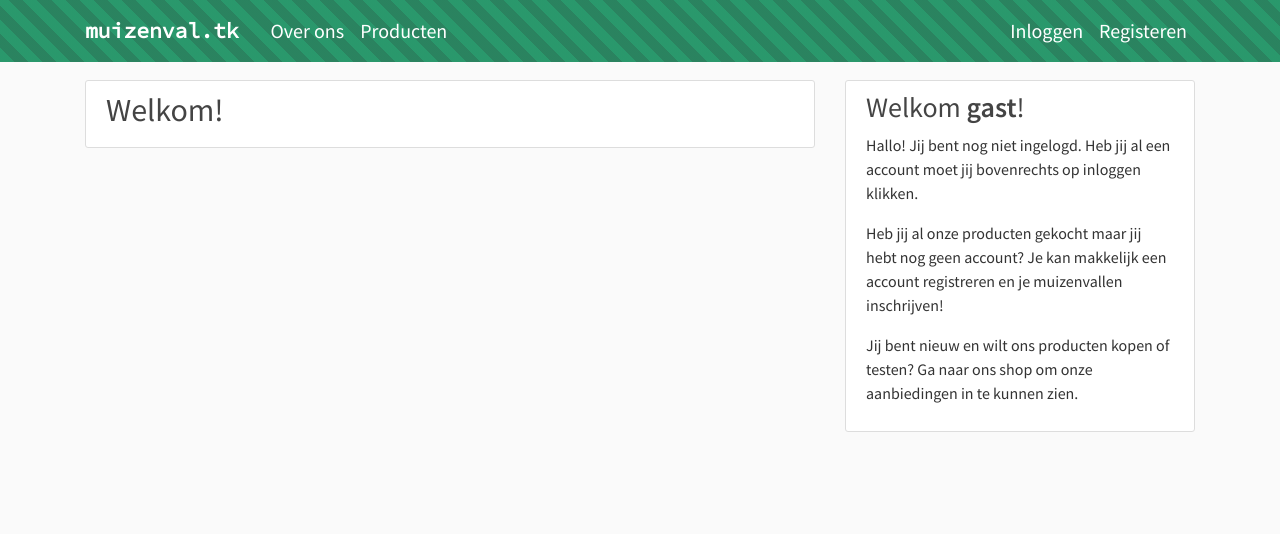
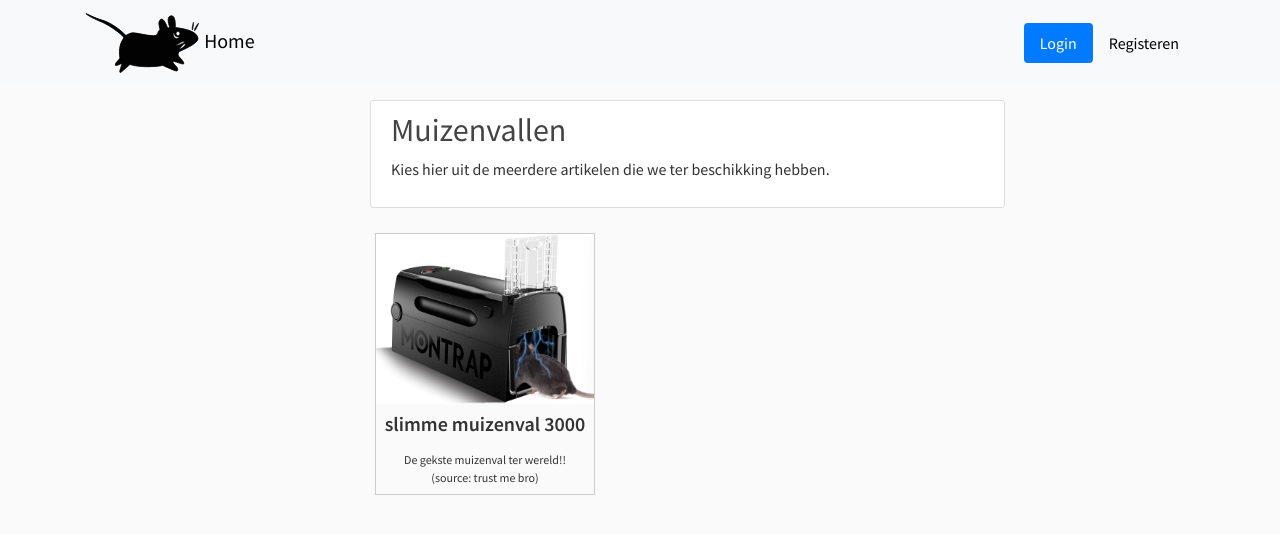
Before and after one commit to friedelschoen/iot-project, a Flask app: page / in a window 1280 px wide. Shown: the top 534 px of the page. Run offline with Flask 2, Linux system fonts and the light colour scheme; some libraries are stand-ins or nearby versions.

Commit message:
layout ofzo

```diff
--- a/server/routes.py
+++ b/server/routes.py
@@ -55,7 +55,8 @@ def search_connect():
 """ index.html (home-page) route """
 @app.route("/")
 def index():
-    return render_template('index.html')
+    form = LoginForm()
+    return render_template('index.html', form=form)
 
 """ about.html route """
 @app.route("/about")
--- a/server/static/main.css
+++ b/server/static/main.css
@@ -16,19 +16,7 @@ h1, h2, h3, h4, h5, h6 {
 }
 
 nav {
-  /*2a4b98, 2a4583
-  2a9a6d, 2a825f
-  h: 156*/
 
-background: repeating-linear-gradient(
-  45deg,
-  hsl(156, 57%, 38%),
-  hsl(156, 57%, 38%) 10px,
-  hsl(156, 51%, 34%) 10px,
-  hsl(156, 51%, 34%) 20px
-);
-color: #fff;
-font-size: 15pt;
 }
 
 nav code {
@@ -36,11 +24,11 @@ nav code {
 }
 
 nav a {
-  color: #fff;
+  color: rgb(0, 0, 0);
 }
 
 nav a:hover {
-  color: #fff;
+  color: rgb(0, 0, 0);
   text-decoration: underline;
 }
 
@@ -111,3 +99,9 @@ a.article-title:hover {
 #trap-map {
   height: 300px;
 }
+
+#sidebar {
+  min-width: 250px;
+  max-width: 250px;
+  min-height: 100vh;
+}
--- a/server/templates/connect.html
+++ b/server/templates/connect.html
@@ -1,6 +1,7 @@
 {% extends "layout.html" %}
 {% block content %}
-<div class="content-section">
+<article class="media content-section">
+<div class="media-body">
 	<h1>Verbindt een muizenval</h1>
 	<p>Press the connect-button and enter the MAC-address of your trap:</p>
 	<form method="POST" action="">
@@ -28,4 +29,5 @@
 		</div>
 	</form>
 </div>
+</article>
 {% endblock content %}
--- a/server/templates/index.html
+++ b/server/templates/index.html
@@ -1,10 +1,70 @@
 {% extends "layout.html" %}
 {% block content %}
 <article class="media content-section">
-    <div class="media-body">
-        <h2>Welkom!</h2>
-        {#} <a class="ml-2" href="{{ url_for('traps') }}">Bekijk de vallen</a> {#}
-    </div>
+
+  <div class="media-body">
+    <h2> Muizenvallen</h2>
+
+    <p>Kies hier uit de meerdere artikelen die we ter beschikking hebben.</p>
+
+  </div>
+
 </article>
 
+<!DOCTYPE html>
+<html>
+
+<head>
+  <style>
+    div.gallery {
+      margin: 5px;
+      border: 1px solid #ccc;
+      float: left;
+      width: 220px;
+    }
+
+    div.gallery:hover {
+      border: 1.5px solid #777;
+    }
+
+    div.gallery img {
+      width: 100%;
+      height: auto;
+    }
+
+    div.title {
+      padding: 5px;
+      text-align: center;
+      font-size: 20px;
+
+      font-weight: bold;
+    }
+
+    div.desc {
+      padding: 7px;
+      text-align: center;
+      font-size: 12px;
+
+    }
+  </style>
+
+
+</head>
+
+<body>
+  <div class="gallery">
+    <!----  <a target="_blank" href=""> -->
+    <img src="../static/product_pics/muizenval1.jpg" alt="Cinque Terre" width="800" height="600">
+    </a>
+    <div class="title">slimme muizenval 3000</div>
+    <div class="desc">De gekste muizenval ter wereld!! (source: trust me bro)</div>
+
+  </div>
+
+
+
+</body>
+
+</html>
+
 {% endblock content %}
--- a/server/templates/layout.html
+++ b/server/templates/layout.html
@@ -40,103 +40,74 @@
     <title>muizenval.tk</title>
     {% endif %}
 </head>
+<body>
+    <nav class="navbar fixed-top bg-light">
+        <div class="container">
+            <a class="navbar-brand" href="{{ url_for('index') }}">
+            <img src="/static/logo.svg" alt="" width="50%" height="50%">
+            Home
+            </a>
+            <ul class="nav nav-pills">
+                {% if not current_user.is_authenticated %}
+                <li class="nav-item">
+                  <a class="nav-link active" href="{{ url_for('login') }}">Login</a>
+                </li>
 
-<body>
-    <header class="site-header">
-        <nav class="navbar navbar-expand-md fixed-top">
-            <div class="container">
-                <a class="navbar-brand mr-4" href="/">
-                    <b><code>muizenval.tk</code></b>
+                <li class="nav-item">
+                    <a class="nav-link" href="{{ url_for('register') }}">Registeren</a>
+                  </li>
+                {% else %}
+                <li class="nav-item">
+                  <a class="nav-link active" href="{{ url_for('logout') }}">Logout</a>
+                </li>
+                {% endif %}
+              </ul>
+        </div>
+      </nav>
+
+    <div class="container" style="padding-top:20px;">
+        <div class="row">
+            <!-- sidebar -->
+            <div class="col-3">
+            {% if current_user.is_authenticated %}
+            <ul class="nav nav-pills flex-column nav-justified">
+                <li class="nav-item">
+                <a class="nav-link" href="{{ url_for('traps') }}">Dashboard</a>
+                </li>
+                <li class="nav-item">
+                <a class="nav-link" href="{{ url_for('trap_connect') }}">Koppel een val</a>
+                </li>
+                <li class="nav-item">
+                    <a class="nav-link" href="{{ url_for('about') }}">about</a>
+                </li>
+                {% if current_user.is_authenticated %}
+                <a class="nav-link dropdown-toggle" data-bs-toggle="dropdown" href="#" role="button" aria-expanded="false">{{current_user.name}}
+
                 </a>
-                <div class="collapse navbar-collapse" id="navbarToggle">
-                    <div class="navbar-nav mr-auto">
-                        <a class="nav-item nav-link" href="{{ url_for('about') }}">Over ons</a>
-                        <a class="nav-item nav-link" href="{{ url_for('producten') }}">Producten</a>
-                    </div>
-                    <!-- Navbar Right Side -->
-                    <div class="navbar-nav">
-                        {% if current_user.is_authenticated %}
-                        <a class="nav-item nav-link" href="{{ url_for('logout') }}">Uitloggen</a>
-                        {% else %}
-                        <a class="nav-item nav-link" href="{{ url_for('login') }}">Inloggen</a>
-                        <a class="nav-item nav-link" href="{{ url_for('register') }}">Registeren</a>
-                        {% endif %}
-                    </div>
-                </div>
+
+                <ul class="dropdown-menu text-small shadow" aria-labelledby="dropdownUser2">
+                    <li><a class="dropdown-item"  href="{{ url_for('account') }}">Instellingen</a></li>
+
+                    <li><hr class="dropdown-divider"></li>
+                    <li><a class="dropdown-item"  href="{{ url_for('logout') }}">Uitloggen</a></li>
+                </ul>
+
+                <ul class="dropdown-menu">
+                    <li><a class="dropdown-item"  href="{{ url_for('account') }}">Instellingen</a></li>
+                    <li><a class="dropdown-item"  href="{{ url_for('logout') }}">Uitloggen</a></li>
+                </ul>
+                {% endif %}
+            </ul>
+            {% endif %}
             </div>
-        </nav>
-    </header>
-    <main role="main" class="container">
-        <div class="row">
-            <div class="col-md-8">
-                {% for category, message in get_flashed_messages(with_categories=true) %}
-                <div class="alert alert-{{ category }}">
-                    {{ message }}
-                </div>
-                {% endfor %}
-                {% block content %}{% endblock %}
-            </div>
-            <div class="col-md-4">
-                <div class="content-section">
-                    <h3>Welkom <b>{{ current_user.name if current_user.is_authenticated else 'gast' }}</b>!</h3>
-                    {% if not current_user.is_authenticated %}
-                    <p>
-                        Hallo! Jij bent nog niet ingelogd. Heb jij al een account moet jij bovenrechts op inloggen
-                        klikken.
-                    </p>
-                    <p>
-                        Heb jij al onze producten gekocht maar jij hebt nog geen account? Je kan makkelijk een account
-                        registreren en je muizenvallen inschrijven!
-                    </p>
-                    <p>
-                        Jij bent nieuw en wilt ons producten kopen of testen? Ga naar ons shop om onze aanbiedingen in
-                        te kunnen zien.
-                    </p>
-                    {% else %}
-                    <p class='text-muted'>
-                    <ul class="list-group">
-                        <li class="list-group-item list-group-item-light">
-                            <a href="{{ url_for('account') }}">Profielinstellingen</a>
-                        </li>
-                        <li class="list-group-item list-group-item-light">
-                            <a href="{{ url_for('traps') }}">Uw muizenvallen</a>
-                        </li>
-                        <li class="list-group-item list-group-item-light">
-                            <a href="{{ url_for('trap_connect') }}">Muizenval verbinden</a>
-                        </li>
-                        {% if current_user.type == 'admin' %}
-                        <li class="list-group-item list-group-item-light">
-                            <a href="#">Gebruikers bewerken</a>
-                        </li>
-                        {% endif %}
-                    </ul>
-                    </p>
-                    {% endif %}
-                </div>
-                {% if current_user.is_authenticated %}
-                {% with contact = current_user.contact_class() %}
-                {% if contact %}
-                <div class="content-section">
-                    <h3>Contact</h3>
-                    <h5>
-                        <b>{{ contact.name }}</b>
-                    </h5>
-                    <p>
-                        E-Mail: <a href="mailto:{{ contact.email }}">{{ contact.email }}</a><br>
-                        Tel.: {{ contact.phone }}
-                    </p>
-                    <p>
-                        {% autoescape false %}
-                        {{ contact.address | replace('\n', '<br>') }}<br>
-                        {% endautoescape %}
-                    </p>
-                </div>
-                {% endif %}
-                {% endwith %}
-                {% endif %}
+
+            <!-- content-->
+            <div class="col-7">
+            {% block content %}{% endblock %}
             </div>
         </div>
-    </main>
+    </div>
+
 
     <script src="https://code.jquery.com/jquery-3.2.1.slim.min.js"
         integrity="sha384-KJ3o2DKtIkvYIK3UENzmM7KCkRr/rE9/Qpg6aAZGJwFDMVNA/GpGFF93hXpG5KkN"
@@ -147,6 +118,11 @@
     <script src="https://maxcdn.bootstrapcdn.com/bootstrap/4.0.0/js/bootstrap.min.js"
         integrity="sha384-JZR6Spejh4U02d8jOt6vLEHfe/JQGiRRSQQxSfFWpi1MquVdAyjUar5+76PVCmYl"
         crossorigin="anonymous"></script>
+    <script>
+
+        const dropdownElementList = document.querySelectorAll('.dropdown-toggle')
+        const dropdownList = [...dropdownElementList].map(dropdownToggleEl => new bootstrap.Dropdown(dropdownToggleEl))
+    </script>
 </body>
 
 </html>
```
Also changed, not shown: server/templates/backup.html (added, +96 -0 lines), server/site.db.
